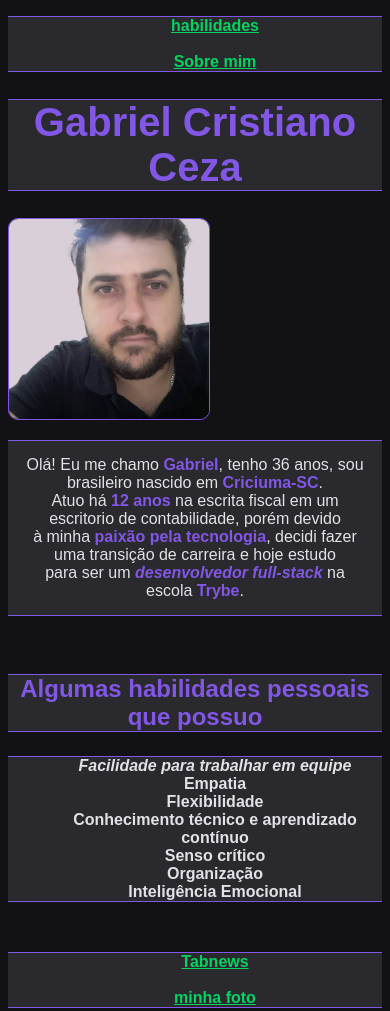
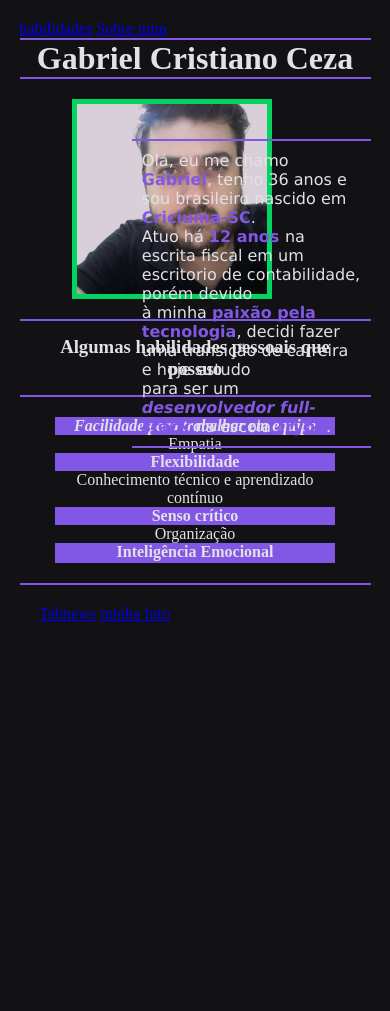
Before and after one commit to Gabriel-Ceza/Gabriel-Ceza.github.io, a plain HTML site: page index.html in a window 390 px wide. Shown: the top 1011 px of the page. After the commit the page ends 844 px from the top, so only its background shows below. Drawn offline with Linux system fonts and the light colour scheme.

Commit message:
finalizado de acordo com as aulas - nao esta responsivo

```diff
--- a/index.html
+++ b/index.html
@@ -1,34 +1,38 @@
 <!DOCTYPE html>
 <html lang="pt-br">
   <head>
-    <meta charset="UTF-8">
-    <meta name="viewport" content="width=device-width, initial-scale=1.0">
+    <meta charset="UTF-8" />
+    <meta name="viewport" content="width=device-width, initial-scale=1.0" />
     <title>Portfólio Web</title>
-    <link rel="stylesheet" type="text/css" href="style.css">
-
+    <link rel="stylesheet" type="text/css" href="style.css" />
   </head>
   <body>
+    <a href="#habilidades">habilidades</a>
+    <a href="#sobre-mim">Sobre mim</a>
+    <div class="container-top">
+      <h1 class="meu-nome">Gabriel Cristiano Ceza</h1>
+      <div class="img-container">
+        <img
+          id="minha-foto"
+          src="img/foto perfil Gabriel.png"
+          alt="foto de rosto de Gabriel Cristiano Ceza"
+        />
+        <p class="descricao">
+          Olá, eu me chamo <strong>Gabriel</strong>, tenho 36 anos e sou
+          brasileiro nascido em <strong>Criciuma-SC</strong>. <br />Atuo há
+          <strong>12 anos </strong>na escrita fiscal em um escritorio de
+          contabilidade, porém devido <br />
+          à minha <strong>paixão pela tecnologia</strong>, decidi fazer uma
+          transição de carreira e hoje estudo <br />para ser um
+          <em><strong>desenvolvedor full-stack</strong></em> na escola
+          <strong>Trybe</strong>.
+        </p>
+      </div>
+    </div>
+    <h3 class="habilidades-titulo">Algumas habilidades pessoais que possuo</h3>
+    <div class="habilidades-container">
+      <div class="lista-habilidades">
         <ul>
-        <li><a href="#habilidades">habilidades</a></li> <br>
-        <li><a href="#sobre-mim">Sobre mim</a></li>
-    </ul>
-    <div>
-        <h1 id="titulo">Gabriel Cristiano Ceza </h1>
-    </div>
-    <div>
-         <img id="link-img-perfil" src="img/foto perfil Gabriel.png" alt="foto de rosto de Gabriel Cristiano Ceza">
-    </div>
-
-    <div>
-        <p id="sobre">Olá! Eu me chamo <strong>Gabriel</strong>, tenho 36 anos, sou brasileiro nascido em <strong>Criciuma-SC</strong>. <br>Atuo há <strong>12 anos </strong>na escrita fiscal em um escritorio de contabilidade, porém devido <br> à minha <strong>paixão pela tecnologia</strong>,
-        decidi fazer uma transição de carreira e hoje estudo <br>para ser um <em><strong>desenvolvedor full-stack</strong></em>  na escola <strong>Trybe</strong>.
-        </p>
-        <br>
-    </div>
-
-    <h3>Algumas habilidades pessoais que possuo</h3>
-
-    <ul id="habilidades">
           <li><em>Facilidade para trabalhar em equipe</em></li>
           <li>Empatia</li>
           <li>Flexibilidade</li>
@@ -37,10 +41,13 @@
           <li>Organização</li>
           <li>Inteligência Emocional</li>
         </ul>
-    <br>
-    <ul>
-        <li><a href="https://www.tabnews.com.br/" target="_blank">Tabnews</a></li> <br>
-        <li><a href="#link-img-perfil">minha foto</a> </li>
-    </ul>
-1</body>
+      </div>
+    </div>
+    <div class="footer">
+      <div class="tags-footer">
+        <a href="https://www.tabnews.com.br/" target="_blank">Tabnews</a>
+        <a href="#link-img-perfil">minha foto</a>
+      </div>
+    </div>
+  </body>
 </html>
--- a/style.css
+++ b/style.css
@@ -1,59 +1,82 @@
-body {
-    background-color: rgb(18, 18, 20);
-    font-size: 16px;
-    color: #E1E1E6;
-    font-family: Gooper,sans-serif;
+* {
+    margin: 0;
+    padding: 0;
 }
 
-h1{
-    font-size: 2.5em;
-    color: #8257E5;
-    text-align: center;
-    font-family: fantasy;
-    background-color: #29292E;
-    border-top: 1px solid #8257E5;
-    border-bottom: 1px solid #8257E5;
+body {
+    padding: 5%;
+    background-color: #121214;
+    color: #E1E1E6;
 }
 
-h3 {
-    text-align: center;
-    font-size: 1.5em;
-    background-color: #29292E;
-    color: #8257E5;
-    border-top: 1px solid #8257E5;
-    border-bottom: 1px solid #8257E5;
+.img-container {
+    height: 200px;
+    position: relative;
+    padding: 20px;
 }
 
-img {
-    width: 200px;
-    margin: auto;
-    border-radius: 5%;
-    border: 1px solid #8257E5;
+#minha-foto {
+    position: absolute;
+    float: left;
+    height: 190px;
+    padding: 5px;
+    background-color: #04D361;
+    left: 15%;
 }
 
-p{
-    text-align: center;
-    border-top: 1px solid #8257E5;
-    border-bottom: 1px solid #8257E5;
-    padding: 15px;
-    background-color: #29292E;
-
+.descricao {
+    font-family: Verdana, Geneva, Tahoma, sans-serif;
+    position: absolute;
+    left: 32%;
+    top: 25%;
+    padding: 10px;
+    border-top: 2px solid #8257E5;
+    border-bottom: 2px solid #8257E5;
 }
 
-ul {
+.meu-nome {
     text-align: center;
-    list-style: none;
-    font-weight: 600;
-    background-color: #29292E;
-    border-top: 1px solid #8257E5;
-    border-bottom: 1px solid #8257E5;
+    border-top: 2px solid #8257E5;
+    border-bottom: 2px solid #8257E5;
 }
 
 strong {
     color: #8257E5;
 }
 
-a {
-    color: #04D361;
-    font-weight: 600;
+.lista-habilidades {
+    border-bottom: 2px solid #8257E5;
 }
+
+ul li {
+    text-align: center;
+    list-style: none;
+    width: 280px;
+}
+
+ul li:nth-child(odd) {
+    background-color: #8257E5;
+    font-weight: 700;
+}
+
+.habilidades-titulo {
+    text-align: center;
+    padding: 15px;
+    border-top: 2px solid #8257E5;
+    border-bottom: 2px solid #8257E5;
+}
+
+.habilidades-container {
+    display: flex;
+    justify-content: center;
+    align-items: center;
+    padding-top: 20px;
+}
+
+.tags-footer {
+   display: block;
+   border-top: 2px solid #8257E5;
+   padding: 20px;
+   margin-top: 20px;
+
+}
```
Lines whose indentation alone changed are shown as unchanged.
